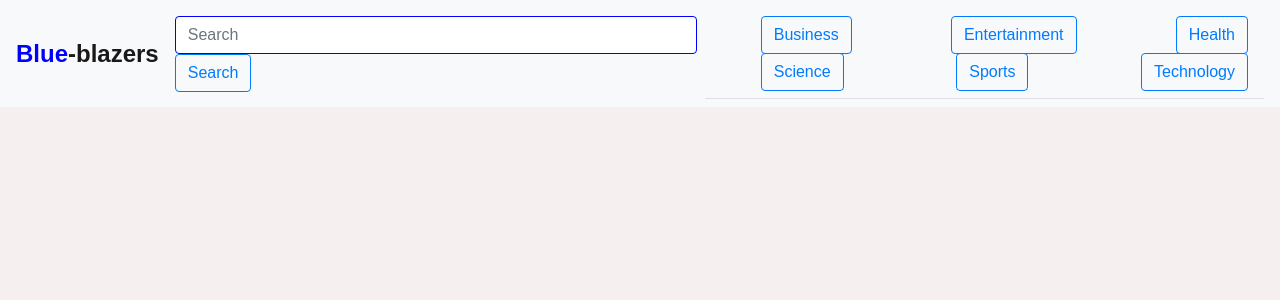
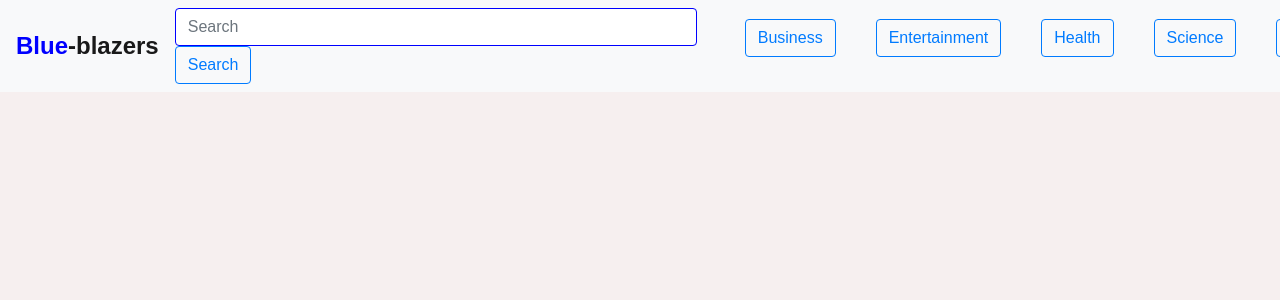
Before and after one commit to DT1768/Trending-news-social-application, a Node server app: template v1/views/news.ejs in a window 1280 px wide. Shown: the top 300 px of the page. Run offline with Node 20, Linux system fonts and the light colour scheme; the template is opened without the code that fills it, so the values that code supplies are empty; some libraries are stand-ins or nearby versions.

Commit message:
nav-bar update

```diff
--- a/v1/views/news.ejs
+++ b/v1/views/news.ejs
@@ -35,7 +35,7 @@
                     aria-label="Search">
                 <button class="btn btn-outline-primary my-2 my-sm-0" type="submit">Search</button>
             </form>
-            <div class="navbar nav-tabs">
+            <div class="navbar-nav mx-auto">
                 <ul class="nav-item">
                     <form class="form-inline my-2 my-lg-0" action="/category" method="POST">
                         <button class="btn btn-outline-primary my-2 my-sm-0" name="category" value="business" type="submit">Business</button>
```
Lines whose indentation alone changed are shown as unchanged.
